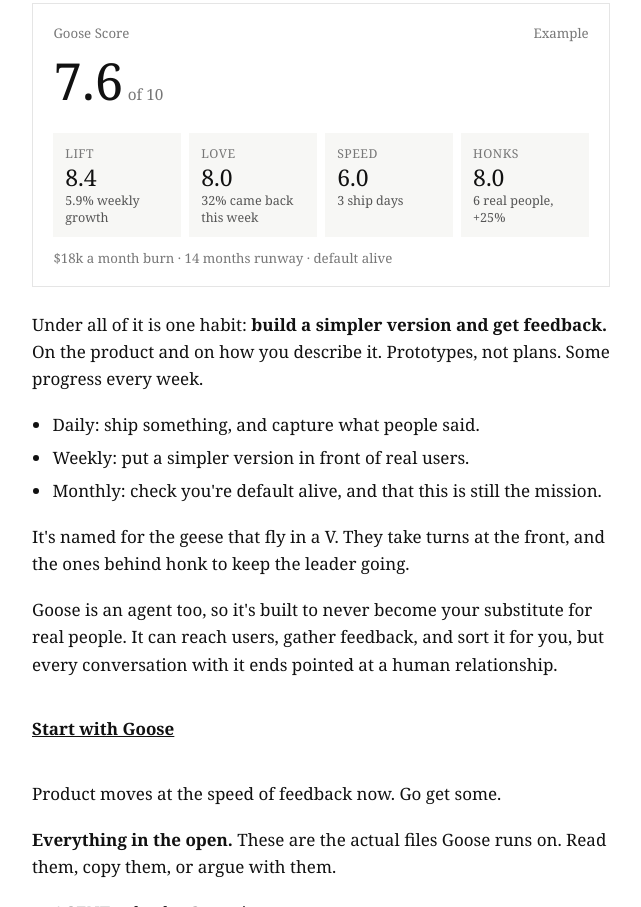
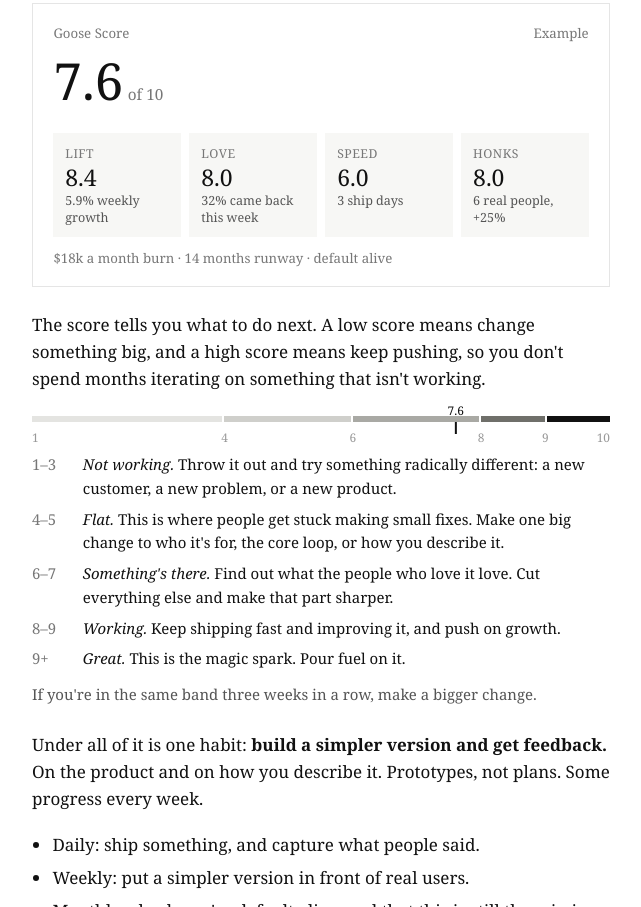
Before and after one commit to shanemac/goose, a website: page index.html in a window 1280 px wide. Shown: the part 2458-3365 px from the top of the page, without its empty margins (319-960 px from the left). Drawn offline with Linux system fonts and the light colour scheme.

Commit message:
What the Goose Score means: bands, three-weeks rule; merge V line

```diff
--- a/index.html
+++ b/index.html
@@ -30,6 +30,20 @@
   .part .v { font-size: 1.35em; line-height: 1.3; }
   .part .s { font-size: .74em; color: #555; line-height: 1.35; }
   .gs-burn { font-size: .78em; color: #777; margin-top: .8em; }
+  .scale { margin: 0 0 1.4em; }
+  .bar { position: relative; display: flex; height: 6px; margin: 1.4em 0 .35em; }
+  .bar span { display: block; height: 100%; }
+  .bar span + span { margin-left: 2px; }
+  .mark { position: absolute; top: -1.25em; transform: translateX(-50%); font-size: .7em; color: #111; }
+  .mark:after { content: ""; display: block; width: 2px; height: 12px; background: #111; margin: .15em auto 0; }
+  .ticks { position: relative; height: 1.2em; font-size: .7em; color: #999; margin-bottom: .9em; }
+  .ticks span { position: absolute; transform: translateX(-50%); }
+  .ticks span:first-child { transform: none; }
+  .ticks span:last-child { transform: translateX(-100%); }
+  .bands { list-style: none; padding: 0; margin: 0 0 .8em; font-size: .88em; }
+  .bands li { display: flex; gap: .8em; margin-bottom: .45em; }
+  .bands b { flex: 0 0 2.6em; font-weight: normal; color: #777; }
+  .rule { font-size: .88em; color: #555; }
   @media (max-width: 30em) { .parts { grid-template-columns: 1fr 1fr; } }
 </style>
 </head>
@@ -77,7 +91,7 @@
   <li>It owns your mission, values, and strategy, so you never have to sit down and write them.</li>
 </ul>
 
-<p>Geese fly in a V: each bird rides the lift of the one ahead, they honk to keep each other going, and they take turns at the front, so the flock flies farther than any one bird could.</p>
+<p>Goose is named for geese flying in a V: each bird rides the lift of the one ahead, they honk to keep each other going, and they take turns at the front, so the flock flies farther than any one bird could.</p>
 
 <p>Goose turns that into one number, the Goose Score: a 1 to 10 grade for your startup, built from how fast you're growing, whether people come back, how often you ship, and how many real people you heard from this week.</p>
 
@@ -93,6 +107,24 @@
   <div class="gs-burn">$18k a month burn · 14 months runway · default alive</div>
 </div>
 
+<p>The score tells you what to do next. A low score means change something big, and a high score means keep pushing, so you don't spend months iterating on something that isn't working.</p>
+
+<div class="scale" aria-label="What the Goose Score means">
+  <div class="bar">
+    <span style="width:33.3%;background:#e4e4e1"></span><span style="width:22.2%;background:#cfcfcb"></span><span style="width:22.2%;background:#a9a9a4"></span><span style="width:11.1%;background:#6f6f6a"></span><span style="width:11.1%;background:#111"></span>
+    <div class="mark" style="left:73.3%">7.6</div>
+  </div>
+  <div class="ticks"><span style="left:0">1</span><span style="left:33.3%">4</span><span style="left:55.5%">6</span><span style="left:77.7%">8</span><span style="left:88.8%">9</span><span style="left:100%">10</span></div>
+  <ul class="bands">
+    <li><b>1–3</b><span><i>Not working.</i> Throw it out and try something radically different: a new customer, a new problem, or a new product.</span></li>
+    <li><b>4–5</b><span><i>Flat.</i> This is where people get stuck making small fixes. Make one big change to who it's for, the core loop, or how you describe it.</span></li>
+    <li><b>6–7</b><span><i>Something's there.</i> Find out what the people who love it love. Cut everything else and make that part sharper.</span></li>
+    <li><b>8–9</b><span><i>Working.</i> Keep shipping fast and improving it, and push on growth.</span></li>
+    <li><b>9+</b><span><i>Great.</i> This is the magic spark. Pour fuel on it.</span></li>
+  </ul>
+  <p class="rule">If you're in the same band three weeks in a row, make a bigger change.</p>
+</div>
+
 <p>Under all of it is one habit: <b>build a simpler version and get feedback.</b> On the product and on how you describe it. Prototypes, not plans. Some progress every week.</p>
 
 <ul>
@@ -100,8 +132,6 @@
   <li>Weekly: put a simpler version in front of real users.</li>
   <li>Monthly: check you're default alive, and that this is still the mission.</li>
 </ul>
-
-<p>It's named for the geese that fly in a V. They take turns at the front, and the ones behind honk to keep the leader going.</p>
 
 <p>Goose is an agent too, so it's built to never become your substitute for real people. It can reach users, gather feedback, and sort it for you, but every conversation with it ends pointed at a human relationship.</p>
 
```
